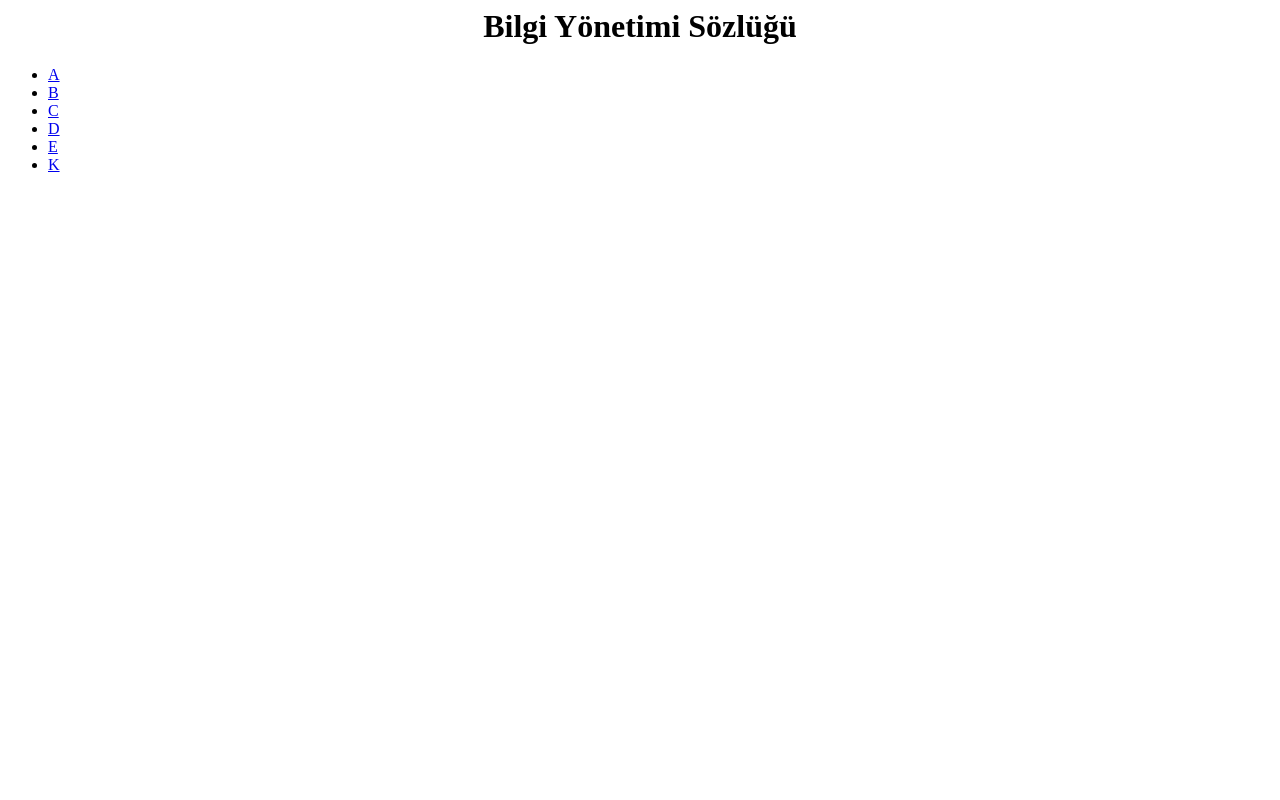
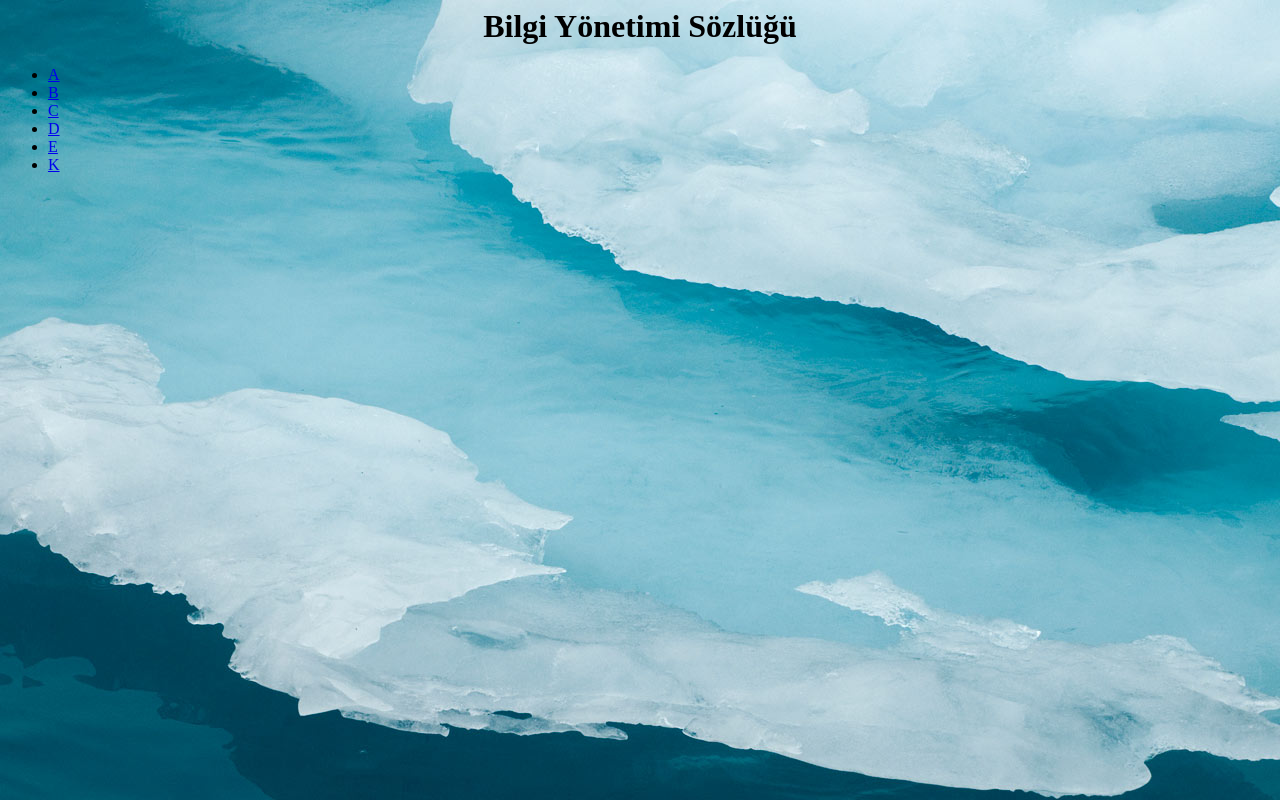
Before and after one commit to burcukaraman/bby261.burcukaramanlioglu.sozluk, a plain HTML site: page index.html in a window 1280 px wide. Drawn offline with Linux system fonts and the light colour scheme.

Commit message:
arka plan eklendi
arka plan eklendi

```diff
--- a/index.html
+++ b/index.html
@@ -3,7 +3,16 @@
         <meta charset="utf-8"/>
         <title>BİLGİ VE BELGE YÖNETİMİ SÖZLÜĞÜ</title>
     </head>
+     <style>
+
+             body {
+                 background-image:url(arkaplan.jpg);
+     background-color: #cccccc;
+             }
+
+     </style>
     <body>
+
     <center>
 
         <h1>Bilgi Yönetimi Sözlüğü</h1>
```
Also changed, not shown: arkaplan.jpg (added).
